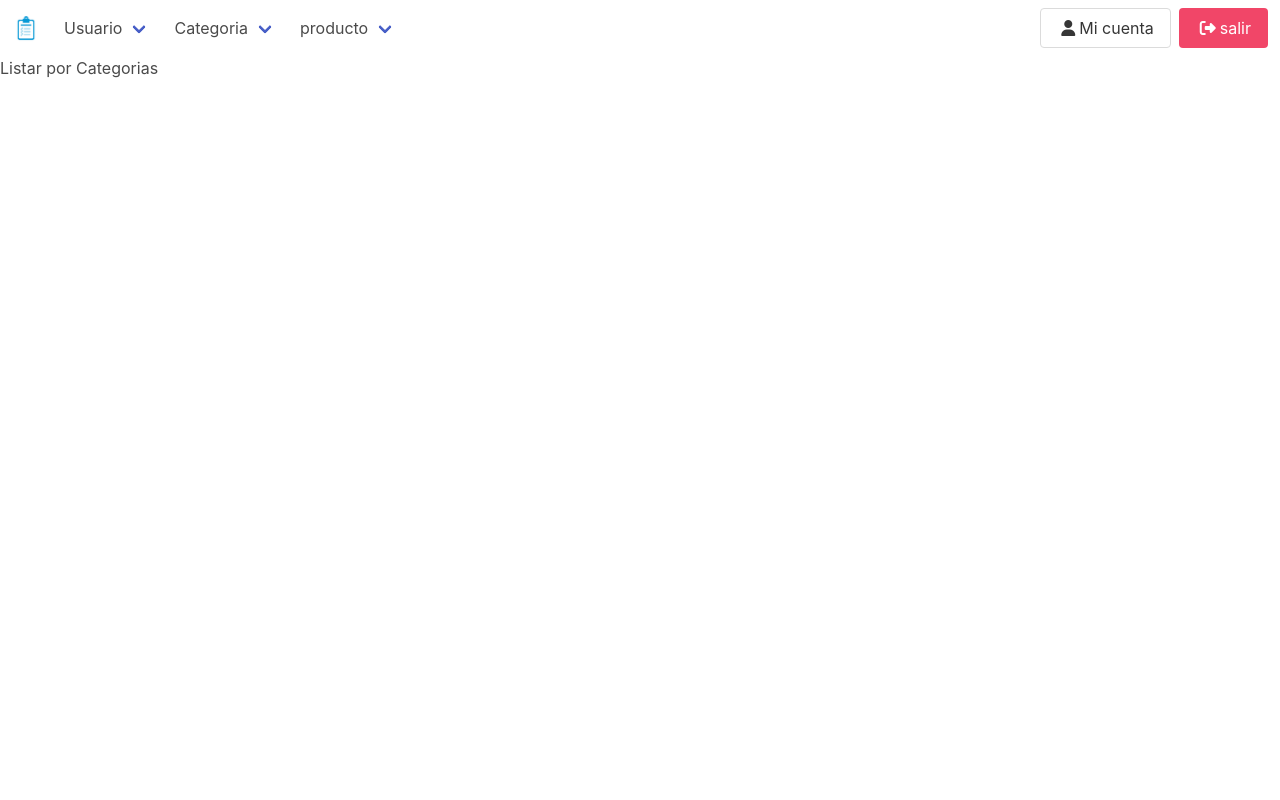
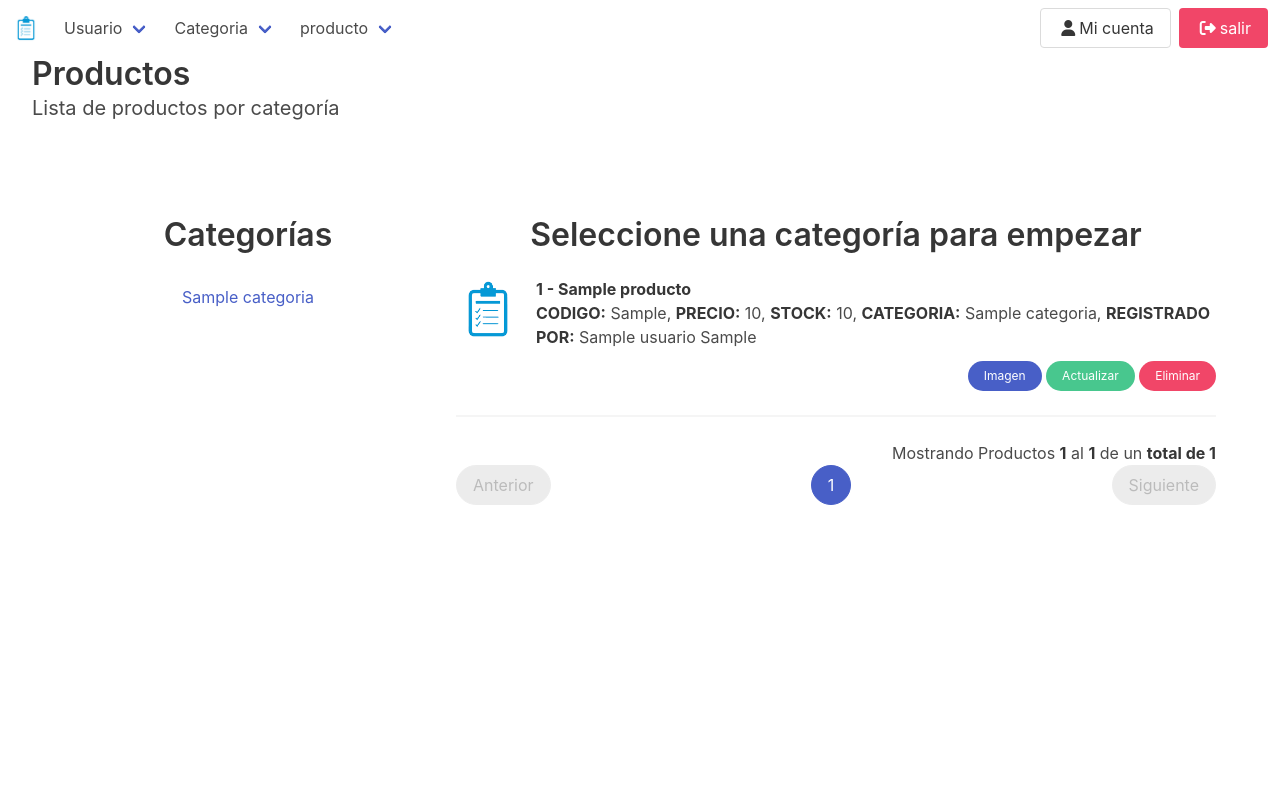
Before and after one commit to yonier202/Sistema-Inventario, a PHP site: page /index.php?vista=product_category in a window 1280 px wide. Run offline with PHP 8.4, Linux system fonts and the light colour scheme; the visitor is signed in with stand-in values (Sample User, id 1); tables that the repository leaves empty or names only in its code hold one stand-in row (values such as "Sample post"); some libraries are stand-ins or nearby versions.

Commit message:
listar por categorias

```diff
--- a/vistas/product_category.php
+++ b/vistas/product_category.php
@@ -1 +1,79 @@
-Listar por Categorias
+<div class="container is-fluid mb-6">
+    <h1 class="title">Productos</h1>
+    <h2 class="subtitle">Lista de productos por categoría</h2>
+</div>
+
+<div class="container pb-6 pt-6">
+
+<?php
+    require_once ('./php/main.php');
+?>
+    <div class="columns">
+
+
+
+        <div class="column is-one-third">
+            <h2 class="title has-text-centered">Categorías</h2>
+            <?php
+                $categorias=conexion();
+                $categorias=$categorias->query('SELECT * FROM categoria');
+                if ($categorias->rowCount() > 0) {
+                    $categorias=$categorias->fetchAll();
+                    foreach ($categorias as $categoria) {
+                        echo '<a href="index.php?vista=product_category&category_id='.$categoria['categoria_id'].'" class="button is-link is-inverted is-fullwidth">'.$categoria['nombre'].'</a>';
+                    }
+                }else{
+                    echo '<p class="has-text-centered" >No hay categorías registradas</p>';
+                }
+                $categorias=null;
+            ?>
+
+        </div>
+
+
+
+        <div class="column">
+            <?php
+            $categoria_id=(isset($_REQUEST['category_id'])) ? $_REQUEST['category_id'] : 0;
+            $categoria=conexion();
+                $categoria=$categoria->query('SELECT * FROM categoria WHERE categoria_id='.$categoria_id);
+                if ($categoria->rowCount() > 0) {
+                    $categoria=$categoria->fetch();
+                    echo '
+                    <h2 class="title has-text-centered">'.$categoria['nombre'].'</h2>
+                    <p class="has-text-centered pb-6" >'.$categoria['ubicacion'].'</p>';
+                }else{
+                    echo '<h2 class="has-text-centered title" >Seleccione una categoría para empezar</h2>';
+                }
+            $categoria=null;
+
+            //eliminar producto
+            if (isset($_REQUEST['product_id_del'])) {
+                require_once('./php/producto_eliminar.php');
+            }
+
+            //pagina
+            if (!isset($_REQUEST['page'])) {
+                $pagina=1;
+            }else{
+                $pagina=(int) $_REQUEST['page'];
+                if ($pagina<=1) {
+                    $pagina=1;
+                }
+            }
+
+
+            $pagina=limpiar_cadena($pagina);
+            $url="index.php?vista=product_list&&category_id'.$categoria_id.'&page=";
+            $registros=15;
+            $busqueda="";
+
+            require_once('./php/producto_listar.php');
+
+
+
+        ?>
+
+
+        </div>
+</div>
--- a/vistas/product_list.php
+++ b/vistas/product_list.php
@@ -10,8 +10,8 @@ include('./inc/btn_back.php');
 require_once('./php/main.php');
 
 
- //eliminar producto
- if (isset($_REQUEST['product_id_del'])) {
+//eliminar producto
+if (isset($_REQUEST['product_id_del'])) {
     require_once('./php/producto_eliminar.php');
 }
 
```
